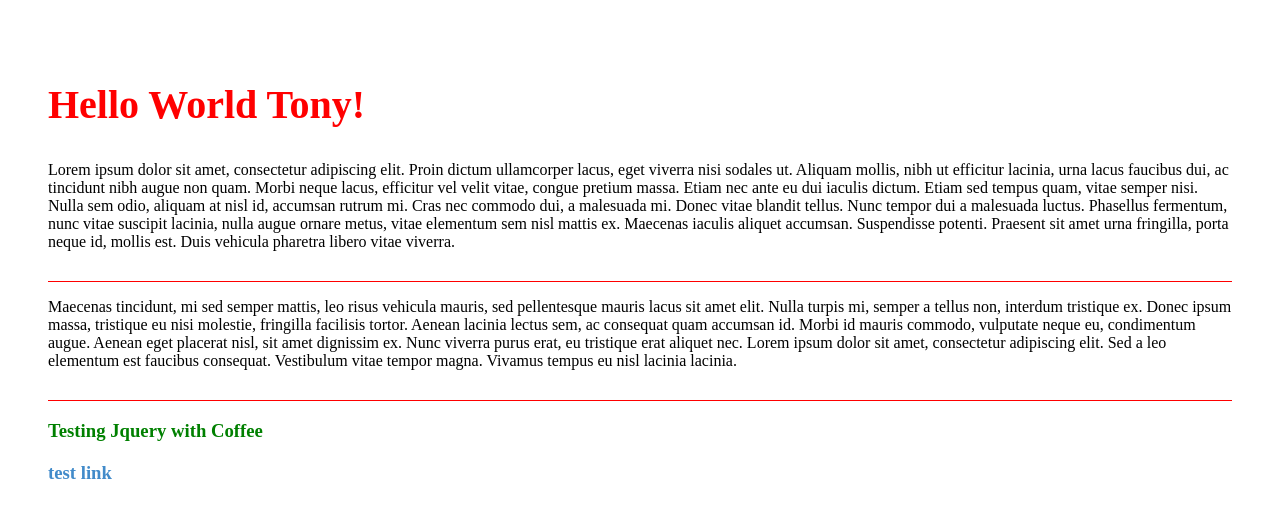
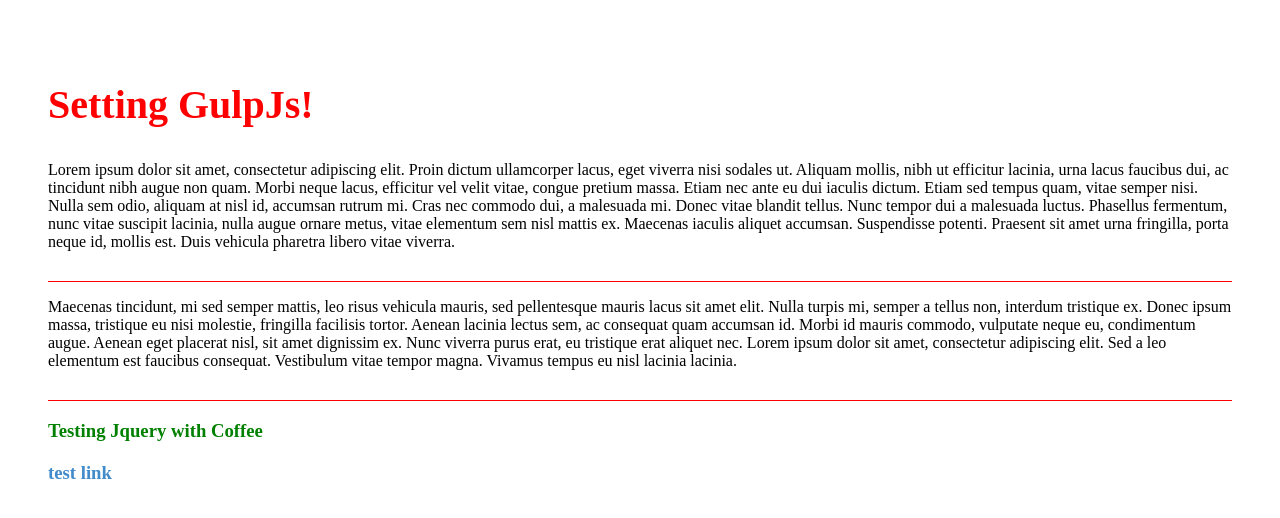
Before and after one commit to tonymedrano/Gulp, a website: page app/index.html in a window 1280 px wide. Drawn offline with nearby package versions, Linux system fonts and the light colour scheme.

Commit message:
Simple test

```diff
--- a/app/index.html
+++ b/app/index.html
@@ -6,10 +6,10 @@
 <link rel="stylesheet" href="/stylesheets/testing.css">
 <script src="//code.jquery.com/jquery-1.11.0.min.js"></script>
 <script type="text/javascript" src="/js/main.js"></script>
-<title>Ejemplo de Tony</title>
+<title>Setting GulpJs Built System</title>
 </head>
 	<body>
-	   <h2>Hello World Tony!</h2>
+	   <h2>Setting GulpJs!</h2>
 	   <p>Lorem ipsum dolor sit amet, consectetur adipiscing elit. Proin dictum ullamcorper lacus, eget viverra nisi sodales ut. Aliquam mollis, nibh ut efficitur lacinia, urna lacus faucibus dui, ac tincidunt nibh augue non quam. Morbi neque lacus, efficitur vel velit vitae, congue pretium massa. Etiam nec ante eu dui iaculis dictum. Etiam sed tempus quam, vitae semper nisi. Nulla sem odio, aliquam at nisl id, accumsan rutrum mi. Cras nec commodo dui, a malesuada mi. Donec vitae blandit tellus. Nunc tempor dui a malesuada luctus. Phasellus fermentum, nunc vitae suscipit lacinia, nulla augue ornare metus, vitae elementum sem nisl mattis ex. Maecenas iaculis aliquet accumsan. Suspendisse potenti. Praesent sit amet urna fringilla, porta neque id, mollis est. Duis vehicula pharetra libero vitae viverra.</p>
 
  <p>Maecenas tincidunt, mi sed semper mattis, leo risus vehicula mauris, sed pellentesque mauris lacus sit amet elit. Nulla turpis mi, semper a tellus non, interdum tristique ex. Donec ipsum massa, tristique eu nisi molestie, fringilla facilisis tortor. Aenean lacinia lectus sem, ac consequat quam accumsan id. Morbi id mauris commodo, vulputate neque eu, condimentum augue. Aenean eget placerat nisl, sit amet dignissim ex. Nunc viverra purus erat, eu tristique erat aliquet nec. Lorem ipsum dolor sit amet, consectetur adipiscing elit. Sed a leo elementum est faucibus consequat. Vestibulum vitae tempor magna. Vivamus tempus eu nisl lacinia lacinia.</p>
```
